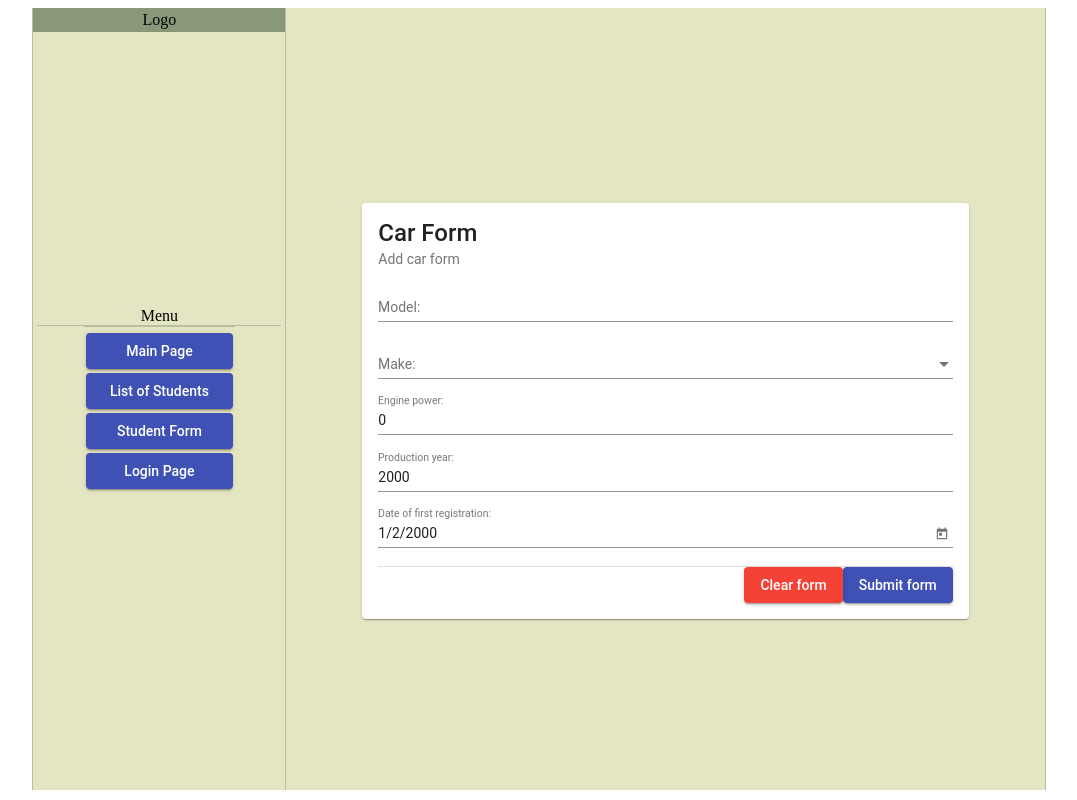
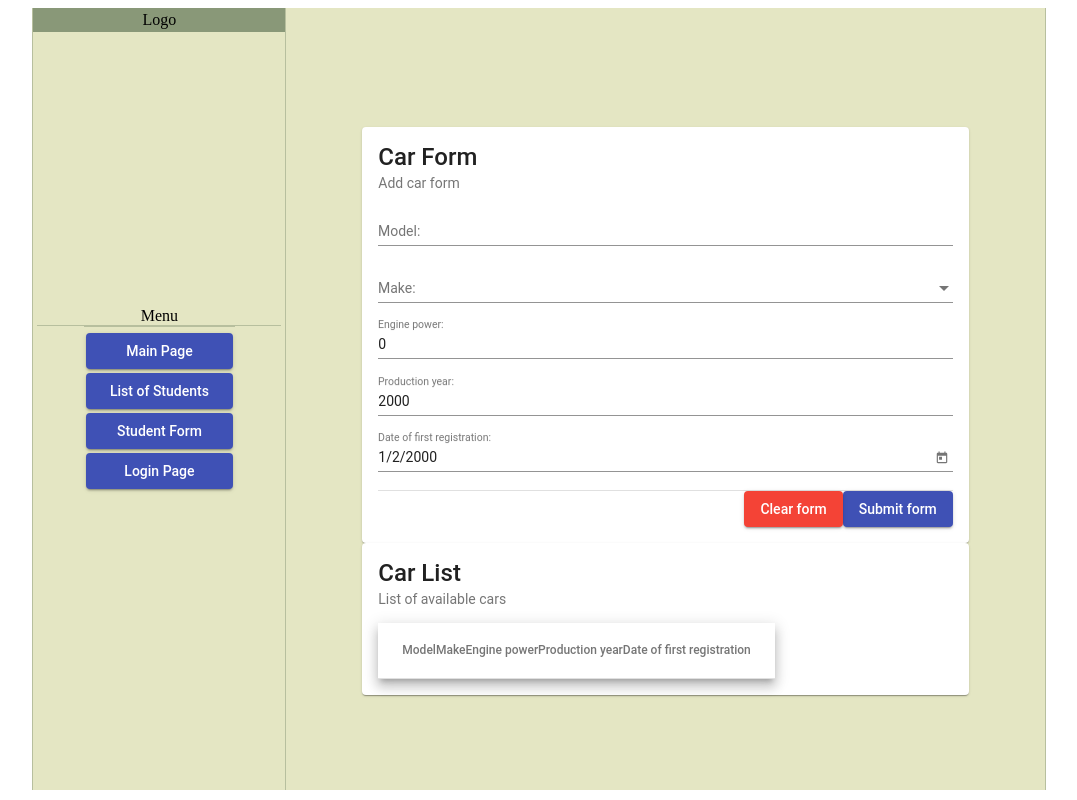
Before and after one commit to SaintAmeN/javapol113_html_css_material, an Angular app: page / in a window 1280 px wide. Shown: the whole page, without its empty margins (102-1179 px from the left). Built offline with nearby package versions, Linux system fonts and the light colour scheme.

Commit message:
Przed stylizacją

```diff
--- a/src/app/app.component.css
+++ b/src/app/app.component.css
@@ -68,6 +68,13 @@
   border-left: solid 1px #B7BF9E;
 }
 
+.content-container{
+  width: 80%;
+  margin: auto;
+  display: flex;
+  flex-direction: column;
+}
+
 .menu-title{
   text-align: center;
   border-bottom: 1px solid #B7BF9E;
--- a/src/app/app.component.html
+++ b/src/app/app.component.html
@@ -12,15 +12,26 @@
           Menu
         </div>
         <div class="menu-buttons-container">
-        <button class="mat-button-primary" type="button" mat-button mat-raised-button color="primary" >Main Page</button>
-        <button class="mat-button-primary" type="button" mat-button mat-raised-button color="primary" >List of Students</button>
-        <button class="mat-button-primary" type="button" mat-button mat-raised-button color="primary" >Student Form</button>
-        <button class="mat-button-primary" type="button" mat-button mat-raised-button color="primary" >Login Page</button>
+          <button class="mat-button-primary" type="button" mat-button mat-raised-button color="primary">Main
+            Page</button>
+          <button class="mat-button-primary" type="button" mat-button mat-raised-button color="primary">List of
+            Students</button>
+          <button class="mat-button-primary" type="button" mat-button mat-raised-button color="primary">Student
+            Form</button>
+          <button class="mat-button-primary" type="button" mat-button mat-raised-button color="primary">Login
+            Page</button>
         </div>
       </div>
     </mat-grid-tile>
     <mat-grid-tile class="content-style" colspan="3">
+      <div class="content-container">
+        <div>
           <app-car-form></app-car-form>
+        </div>
+        <div>
+          <app-car-list></app-car-list>
+        </div>
+      </div>
     </mat-grid-tile>
   </mat-grid-list>
 </div>
--- a/src/app/car-list/car-list.component.html
+++ b/src/app/car-list/car-list.component.html
@@ -4,7 +4,7 @@
   <mat-card-content class="list-container">
     <table mat-table class="mat-elevation-z8">
 
-      <ng-container matColumnDef="model">
+      <ng-container matColumnDef="model-x">
         <th mat-header-cell *matHeaderCellDef>Model</th>
         <td mat-cell *matCellDef="let carElement">{{carElement.model}}</td>
       </ng-container>
--- a/src/app/car-list/car-list.component.ts
+++ b/src/app/car-list/car-list.component.ts
@@ -1,4 +1,5 @@
 import { Component, OnInit } from '@angular/core';
+import { CarModel } from '../model/car';
 
 @Component({
   selector: 'app-car-list',
@@ -6,8 +7,18 @@ import { Component, OnInit } from '@angular/core';
   styleUrls: ['./car-list.component.css']
 })
 export class CarListComponent implements OnInit {
+  carList: CarModel[];
+  displayedColumns: string[] = [
+    'model-x',
+    'make',
+    'enginePower',
+    'productionYear',
+    'dateOfFirstRegistration'
+  ];
 
-  constructor() { }
+  constructor() {
+    this.carList = []
+  }
 
   ngOnInit(): void {
   }
```
Lines whose indentation alone changed are shown as unchanged.
